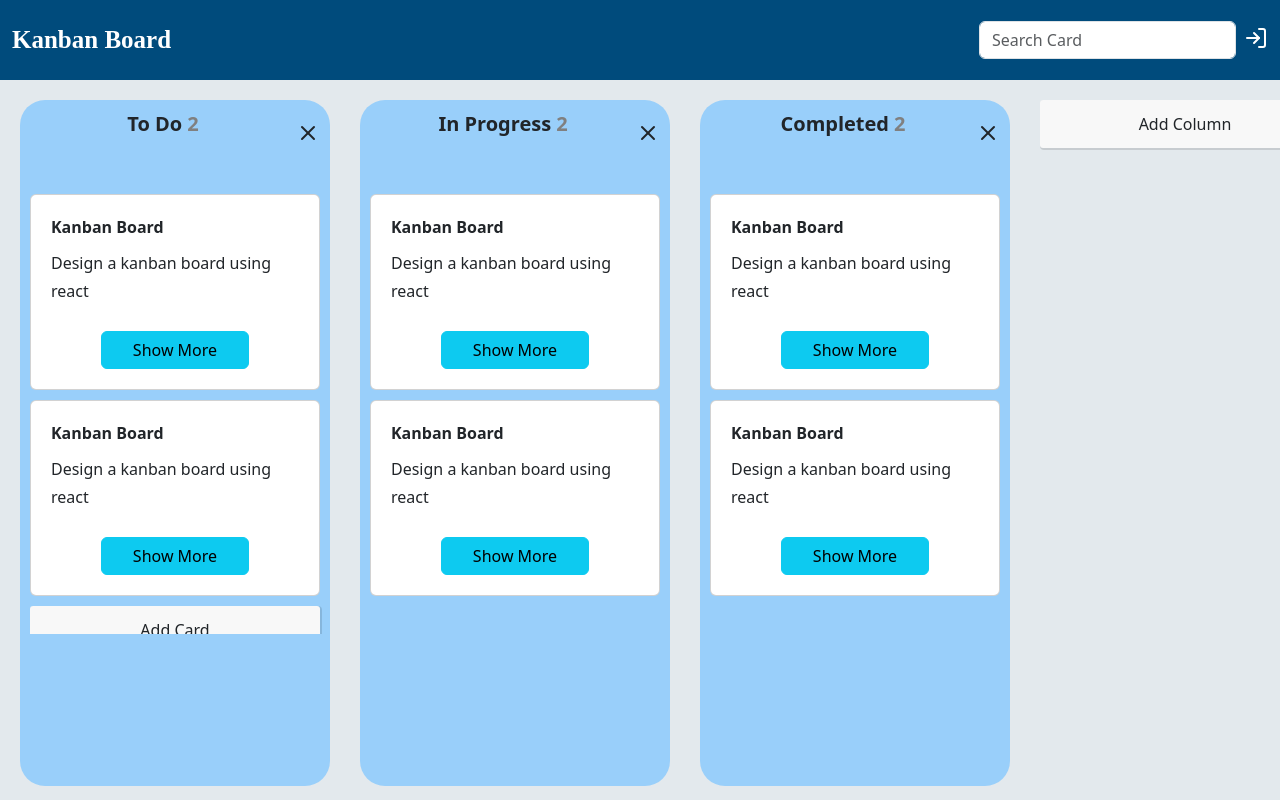
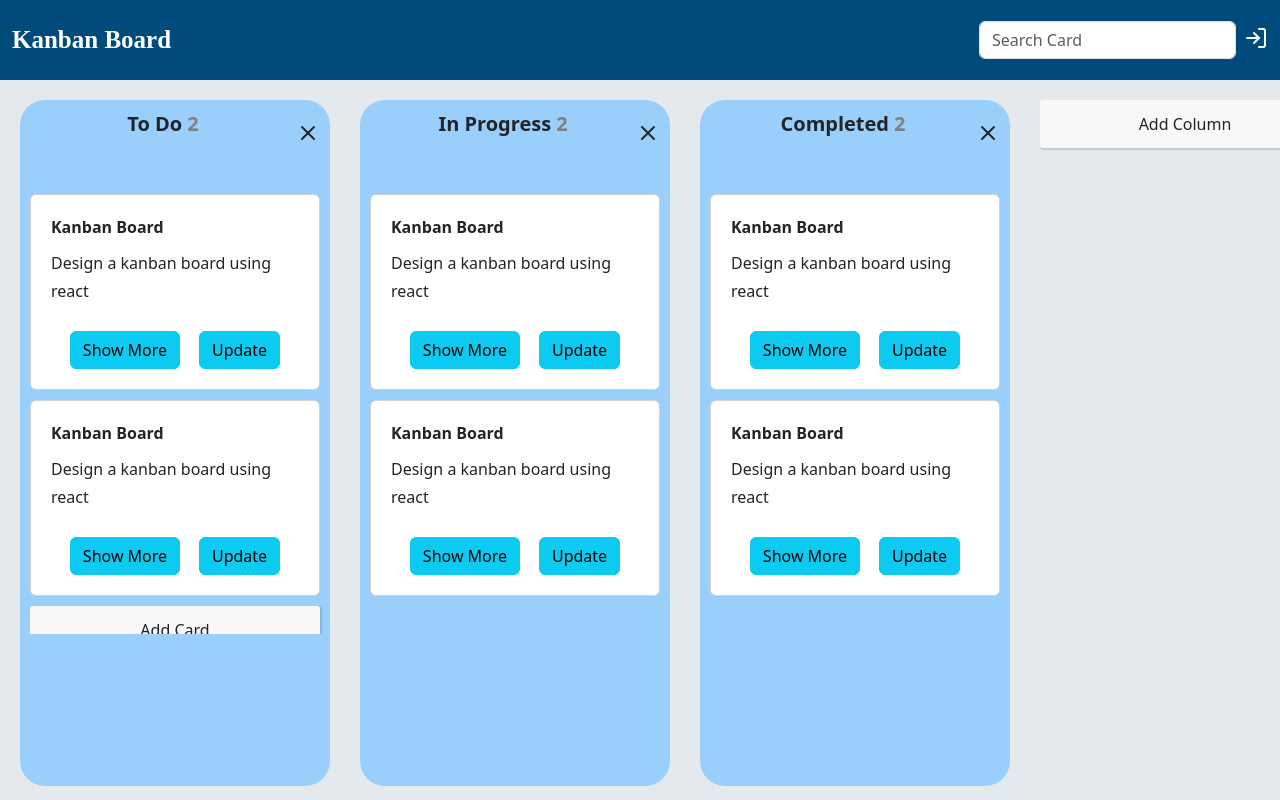
Before and after one commit to abhishekbansalgemini/React_Kanban_board_01, a React (Create React App) app: page / in a window 1280 px wide. Built offline with nearby package versions, Linux system fonts and the light colour scheme; sample sign-in values are in the browser's storage; a web font is replaced by a local one.

Commit message:
Update Functionality Added

```diff
--- a/src/App.js
+++ b/src/App.js
@@ -1,13 +1,13 @@
-import { useEffect, useState } from "react";
-import "./App.css";
-import Board from "./Components/Board/Board";
-import Editable from "./Components/Editable/Editable";
-import ShowNavbar from "./Components/Navbar/Navbar";
+import { useEffect, useState } from 'react';
+import './App.css';
+import Board from './Components/Board/Board';
+import Editable from './Components/Editable/Editable';
+import ShowNavbar from './Components/Navbar/Navbar';
+
 
 function App() {
   const [inputValue, setInputValue] = useState("");
-  const [boards, setBoards] = useState(
-    JSON.parse(localStorage.getItem("Entries")) || [
+  const [boards, setBoards] = useState(JSON.parse(localStorage.getItem("Entries")) || [
     {
       id: Date.now() + Math.random() * 2,
       title: "To Do",
@@ -19,7 +19,7 @@ function App() {
           startDate: "2023-06-21",
           endDate: "2023-06-25",
           assignee: "Shani Gupta",
-            Task: "Add Drag and Drop Functionality",
+          Task: "Add Drag and Drop Functionality"
         },
         {
           id: Date.now() + Math.random(),
@@ -28,9 +28,9 @@ function App() {
           startDate: "2023-06-21",
           endDate: "2023-06-25",
           assignee: "Piyush Dangi",
-            Task: "Add different columns and perform crud operations on them",
-          },
-        ],
+          Task: "Add different columns and perform crud operations on them"
+        }
+      ]
     },
     {
       id: Date.now() + Math.random() * 2,
@@ -43,7 +43,7 @@ function App() {
           startDate: "2023-06-21",
           endDate: "2023-06-25",
           assignee: "Arushi Thakur",
-            Task: "Add cards and perform crud operations on them",
+          Task: "Add cards and perform crud operations on them"
         },
         {
           id: Date.now() + Math.random(),
@@ -52,9 +52,9 @@ function App() {
           startDate: "2023-06-21",
           endDate: "2023-06-25",
           assignee: "Abhishek Singh",
-            Task: "Add search functionality",
-          },
-        ],
+          Task: "Add search functionality"
+        }
+      ]
     },
     {
       id: Date.now() + Math.random() * 2,
@@ -67,7 +67,7 @@ function App() {
           startDate: "2023-06-21",
           endDate: "2023-06-25",
           assignee: "Sai Teja",
-            Task: "Add login signup functionalities",
+          Task: "Add login signup functionalities"
         },
         {
           id: Date.now() + Math.random(),
@@ -76,53 +76,44 @@ function App() {
           startDate: "2023-06-21",
           endDate: "2023-06-25",
           assignee: "Manisha Mishra",
-            Task: "Make navbar and add routing in it",
-          },
-        ],
-      },
+          Task: "Make navbar and add routing in it"
+        }
       ]
-  );
+    }
+  ]);
 
   const [target, setTarget] = useState({
     card_id: "",
-    board_id: "",
-  });
+    board_id: ""
+  })
+
 
   const [firstBoardId, setFirstBoardId] = useState(0);
   // Storing data in local storage...
   useEffect(() => {
     localStorage.setItem("Entries", JSON.stringify(boards));
     setFirstBoardId(JSON.parse(localStorage.getItem("Entries"))[0].id);
+
   }, [boards]);
 
   // To add a new board
   const addBoard = (title) => {
-    setBoards([
-      ...boards,
-      {
+    setBoards([...boards, {
       id: Date.now() + Math.random(),
       title: title,
-        cards: [],
-      },
-    ]);
-  };
+      cards: []
+    }])
+  }
 
   // To remove board
   const removeBoard = (board_id) => {
     const tempBoards = boards.filter((item) => item.id !== board_id);
     setBoards(tempBoards);
-  };
+  }
+
 
   // To add new card whose board_id we know (means in which board we are going to add cards)
-  const addCard = (
-    title,
-    description,
-    startDate,
-    endDate,
-    assignee,
-    Task,
-    board_id
-  ) => {
+  const addCard = (title, description, startDate, endDate, assignee, Task, board_id) => {
     const card = {
       id: Date.now() + Math.random(),
       title: title,
@@ -130,8 +121,8 @@ function App() {
       startDate: startDate,
       endDate: endDate,
       assignee: assignee,
-      Task: Task,
-    };
+      Task: Task
+    }
 
     const index = boards.findIndex((item) => item.id === board_id);
 
@@ -139,29 +130,27 @@ function App() {
     const tempBoards = [...boards];
     tempBoards[index].cards.push(card);
     setBoards(tempBoards);
-  };
+  }
 
   // To Remove the card
   const removeCard = (card_id, board_id) => {
     const boardIndex = boards.findIndex((item) => item.id === board_id);
     if (boardIndex < 0) return;
 
-    const cardIndex = boards[boardIndex].cards.findIndex(
-      (item) => item.id === card_id
-    );
+    const cardIndex = boards[boardIndex].cards.findIndex((item) => item.id === card_id)
     if (cardIndex < 0) return;
 
     const tempBoards = [...boards];
     tempBoards[boardIndex].cards.splice(cardIndex, 1);
     setBoards(tempBoards);
-  };
+  }
 
   // Drag & Drop Functions
 
   const handelDragEnter = (card_id, board_id) => {
     console.log(card_id + " " + board_id);
     setTarget({ card_id, board_id });
-  };
+  }
 
   const handelDragEnd = (card_id, board_id) => {
     let sourceBoardIndex, sourceCardIndex, targetBoardIndex, targetCardIndex;
@@ -169,17 +158,13 @@ function App() {
     sourceBoardIndex = boards.findIndex((item) => item.id === board_id);
     if (sourceBoardIndex < 0) return;
 
-    sourceCardIndex = boards[sourceBoardIndex].cards?.findIndex(
-      (item) => item.id === card_id
-    );
+    sourceCardIndex = boards[sourceBoardIndex].cards?.findIndex((item) => item.id === card_id);
     if (sourceCardIndex < 0) return;
 
     targetBoardIndex = boards.findIndex((item) => item.id === target.board_id);
     if (targetBoardIndex < 0) return;
     // console.log(target.card_id);
-    targetCardIndex = boards[targetBoardIndex].cards?.findIndex(
-      (item) => item.id === target.card_id
-    );
+    targetCardIndex = boards[targetBoardIndex].cards?.findIndex((item) => item.id === target.card_id);
     if (targetCardIndex < 0) return;
 
     // console.log(targetCardIndex);
@@ -193,37 +178,26 @@ function App() {
     console.log(targetCardIndex);
     tempBoards[targetBoardIndex].cards.splice(targetCardIndex, 0, tempCard); // Adding that card to destination
     setBoards(tempBoards);
-  };
+  }
 
   return (
     <>
+
       <div className="app">
-        <ShowNavbar
-          submit={(inputValue) => setInputValue(inputValue)}
-        ></ShowNavbar>
-        <div className="app_outer">
-          <div className="app_boards">
-            {boards.map((item) => (
-              <Board
-                key={item.id}
-                board={item}
-                removeBoard={removeBoard}
-                addCard={addCard}
-                removeCard={removeCard}
-                handelDragEnter={handelDragEnter}
-                handelDragEnd={handelDragEnd}
-                firstBoardId={firstBoardId}
-                inputValue={inputValue}
-              />
-            ))}
+        <ShowNavbar submit={(inputValue) => setInputValue(inputValue)}>
+        </ShowNavbar>
+        <div className='app_outer'>
+          <div className='app_boards'>
+            {boards.map((item) => <Board key={item.id} board={item} removeBoard={removeBoard}
+              addCard={addCard} removeCard={removeCard} handelDragEnter={handelDragEnter} handelDragEnd={handelDragEnd} firstBoardId={firstBoardId} inputValue={inputValue} />)}
 
-            <div className="app_boards_board">
+            <div className='app_boards_board'>
               <Editable
                 displayClass="app_boards_board_add"
                 text="Add Column"
                 placeholder="Enter board title"
-                onSubmit={(value) => addBoard(value)}
-              ></Editable>
+                onSubmit={value => addBoard(value)}></Editable>
+
             </div>
           </div>
         </div>
--- a/src/Components/Card/Card.css
+++ b/src/Components/Card/Card.css
@@ -49,3 +49,8 @@
         align-items: center;
 
 }
+
+.buttons{
+    display: flex;
+    justify-content: space-evenly
+}
--- a/src/Components/Card/Card.jsx
+++ b/src/Components/Card/Card.jsx
@@ -2,6 +2,7 @@ import React, { useState } from 'react'
 import "./Card.css"
 import { X } from 'react-feather'
 import DetailsModal from '../DetailsModal/DetailsModal'
+import Update from '../Update/Update'
 
 function Card(props) {
   return (
@@ -27,8 +28,13 @@ function Card(props) {
 
           </div>
 
-          <DetailsModal Title={props.card?.title} Description = {props.card?.desc} StartDate = {props.card?.startDate} EndDate = { props.card?.endDate}
-            Assignee = {props.card?.assignee} Task = {props.card?.Task}></DetailsModal>
+          <div className="buttons">
+            <DetailsModal Title={props.card?.title} Description={props.card?.desc} StartDate={props.card?.startDate} EndDate={props.card?.endDate}
+              Assignee={props.card?.assignee} Task={props.card?.Task}></DetailsModal>
+
+            <Update Id={props.card?.id} Title={props.card?.title} Description={props.card?.desc} StartDate={props.card?.startDate} EndDate={props.card?.endDate}
+              Assignee={props.card?.assignee} Task={props.card?.Task}></Update>
+          </div>
         </div> : ""}
     </>
 
--- a/src/Components/DetailsModal/DetailsModal.css
+++ b/src/Components/DetailsModal/DetailsModal.css
@@ -1,6 +1,6 @@
 .show-button{
-    width: 60%;
-    margin-left: 20%;
+    width: 100%;
+    /* margin-left: 20%; */
 }
 .close-button{
     margin-left: 43%;
--- a/src/Components/DetailsModal/DetailsModal.jsx
+++ b/src/Components/DetailsModal/DetailsModal.jsx
@@ -1,6 +1,7 @@
 import React from 'react'
 import Modal from 'react-modal';
 import './DetailsModal.css'
+import Editable_Card from '../Editable/Editable_Card';
 
 function DetailsModal(props) {
     let subtitle;
@@ -11,9 +12,9 @@ function DetailsModal(props) {
             left: '50%',
             right: 'auto',
             bottom: 'auto',
-            width:'25vw',
+            width: '25vw',
             transform: 'translate(-50%, -50%)',
-            alignItem:'center',
+            alignItem: 'center',
             borderRadius: '15px'
         },
     };
@@ -31,7 +32,9 @@ function DetailsModal(props) {
     }
     return (
         <>
-            <button className='show-button btn btn-info' onClick={openModal}>Show More</button>
+            <div class="card_buttons">
+                <button className='show-button btn btn-info' onClick={openModal}>Show More</button>
+            </div>
             <Modal
                 isOpen={modalIsOpen}
                 onAfterOpen={afterOpenModal}
@@ -40,8 +43,8 @@ function DetailsModal(props) {
                 contentLabel="Example Modal"
                 ariaHideApp={false}
             >
-                  <div className='editable'>
-                  <h2  className='card-head' ref={(_subtitle) => (subtitle = _subtitle)}>Card Details</h2>
+                <div className='editable'>
+                    <h2 className='card-head' ref={(_subtitle) => (subtitle = _subtitle)}>Card Details</h2>
                     <p><span>Title :</span> {props.Title}</p>
                     <p><span>Task : </span>{props.Task}</p>
                     <p><span>Start Date :</span> {props.StartDate}</p>
@@ -49,9 +52,7 @@ function DetailsModal(props) {
                     <p><span>Assignee : </span>{props.Assignee}</p>
                     <p><span>Description :</span> {props.Description}</p>
                 </div>
-
                 <button className='btn btn-primary close-button' onClick={closeModal}>Close</button>
-
             </Modal>
         </>
     )
--- a/src/Components/Editable/Editable_Card.jsx
+++ b/src/Components/Editable/Editable_Card.jsx
@@ -43,6 +43,10 @@ function Editable_Card(props) {
         setShowEdit(false);
         setInputValue("");
         setDescription("");
+        setAssignee("");
+        setEndDate("");
+        setTask("");
+        setStartDate("");
         closeModal();
     }
     return (<>
--- /dev/null
+++ b/src/Components/Update/Update.jsx
@@ -0,0 +1,115 @@
+import React, {useEffect, useState} from 'react';
+
+import Modal from 'react-modal';
+
+function Update(props) {
+    const [showEdit, setShowEdit] = useState(false);
+    const [inputValue, setInputValue] = useState(props.Title);
+    const [description, setDescription] = useState(props.Description);
+    const [assignee, setAssignee] = useState(props.Assignee);
+    const [startDate, setStartDate] = useState(props.StartDate);
+    const [endDate, setEndDate] = useState(props.EndDate);
+    const [Task, setTask] = useState(props.Task);
+    const [modalIsOpen, setIsOpen] = useState(false);
+    let subtitle;
+    const customStyles = {
+        content: {
+            top: '50%',
+            left: '50%',
+            right: 'auto',
+            bottom: 'auto',
+            marginRight: '-50%',
+            transform: 'translate(-50%, -50%)',
+        },
+    };
+
+
+    function openModal() {
+        setIsOpen(true);
+    }
+
+    function afterOpenModal() {
+        subtitle.style.color = '#f00';
+    }
+
+    function closeModal() {
+        setIsOpen(false);
+    }
+    function submitDetails(event) {
+        event.preventDefault();
+        const data = JSON.parse(localStorage.getItem("Entries")) || [];
+        data.map((board)=>{
+            board.cards.map((card)=>{
+                if(card.id === props.Id){
+                    card.title = inputValue;
+                    card.assignee = assignee;
+                    card.Task = Task;
+                    card.startDate = startDate;
+                    card.endDate = endDate;
+                    card.desc = description;
+                }
+            })
+        })
+        localStorage.setItem("Entries", JSON.stringify(data));
+        window.location.reload(false);
+        setShowEdit(false);
+        closeModal();
+    }
+    return (
+        <>
+ <div class="card_buttons">
+                <button className='show-button btn btn-info' onClick={openModal}>Update</button>
+            </div>            <Modal
+                isOpen={modalIsOpen}
+                onAfterOpen={afterOpenModal}
+                onRequestClose={closeModal}
+                style={customStyles}
+                contentLabel="Example Modal"
+                ariaHideApp={false}
+            >
+                <div className='editable'>
+                    <form className={`editable_edit ${""}`} onSubmit={submitDetails}>
+                        <h2 className='card-head' ref={(_subtitle) => (subtitle = _subtitle)}>Card Details</h2>
+
+                        <div className='data-input'> <label>Title  :</label>
+                            <input type="text" placeholder={"Title"} autoFocus value={inputValue}
+                                onChange={(e) => setInputValue(e.target.value)} required /></div>
+
+                        <div className='data-input'> <label>Tasks :</label>
+                            <input type="text" placeholder="Tasks" value={Task}
+                                onChange={(e) => setTask(e.target.value)} required />   </div>
+
+                        <div className='data-input'>  <label>Start Date :</label>
+                            <input type="date" placeholder="Start Date" value={startDate}
+                                onChange={(e) => setStartDate(e.target.value)} required /> </div>
+
+                        <div className='data-input'> <label >End Date :</label>
+                            <input type="date" placeholder="End Date" value={endDate}
+                                onChange={(e) => setEndDate(e.target.value)} required />   </div>
+
+                        <div className='data-input'>   <label>Assignee :</label>
+                            <input type="text" placeholder="Assignee" value={assignee}
+                                onChange={(e) => setAssignee(e.target.value)} required />   </div>
+
+                        <div className='data-input'>  <label>Description :</label>
+                            <textarea type="text" placeholder={"Description"} rows={2} cols={28} value={description}
+                                onChange={(e) => setDescription(e.target.value)} required /></div>
+
+
+
+                        <div className="editable_edit_footer">
+                            <button type='submit'>{props.buttonText || "Add"}</button>
+                            <button onClick={closeModal}>Close</button>
+                        </div>
+
+
+
+                    </form>
+                </div>
+
+            </Modal>
+        </>
+    )
+}
+
+export default Update
```
Also changed, not shown: src/Components/Update/Update.css (added). Lines whose indentation alone changed are shown as unchanged.
